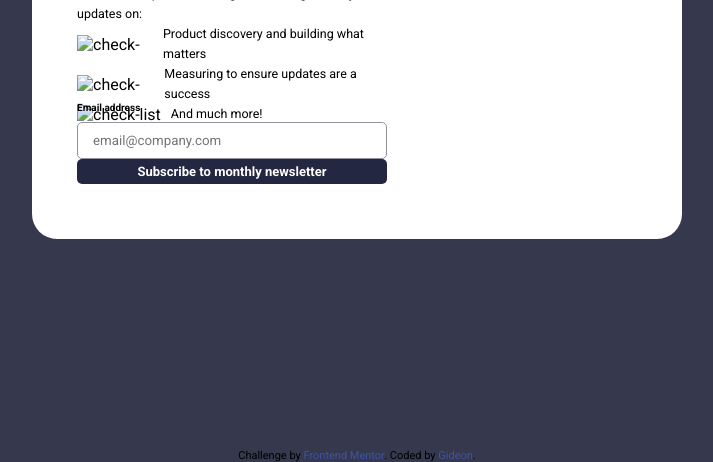
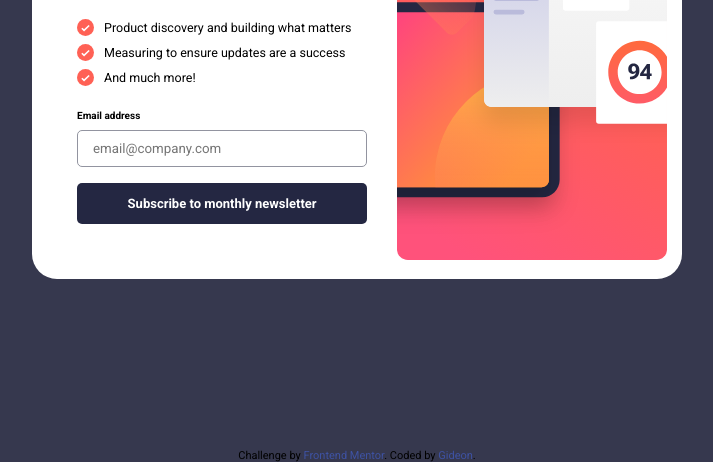
Before and after one commit to GiDDeRo/Newsletter-Sign-Up-Card, a plain HTML site: page index.html in a window 1280 px wide. Shown: the part 338-800 px from the top of the page, without its empty margins (283-996 px from the left). Drawn offline with Linux system fonts and the light colour scheme.

Commit message:
Update index.html

```diff
--- a/index.html
+++ b/index.html
@@ -3,7 +3,7 @@
 <head>
   <meta charset="UTF-8">
   <meta name="viewport" content="width=device-width, initial-scale=1.0">
-  <link rel="icon" type="image/png" sizes="32x32" href="./assets/images/favicon-32x32.png">
+  <link rel="icon" type="image/png" sizes="32x32" href="favicon-32x32.png">
   <link rel="preconnect" href="https://fonts.googleapis.com">
   <link rel="preconnect" href="https://fonts.gstatic.com" crossorigin>
   <link href="https://fonts.googleapis.com/css2?family=Hanken+Grotesk:wght@200;300;400;500;600;700;800&family=Lato:wght@300;400;700&family=Roboto:wght@300;400;500;700;900&display=swap" rel="stylesheet">
@@ -16,7 +16,7 @@
 
   <div class="card-1">
     <div class="container-image1">
-      <img src="assets/images/illustration-sign-up-mobile.svg" alt="image" id="img-mobile">
+      <img src="illustration-sign-up-mobile.svg" alt="image" id="img-mobile">
     </div>
     <div class="container-text">
       <h2>Stay updated!</h2>
@@ -24,9 +24,9 @@
       <p>Join 60,000+ product managers receiving monthly updates on:</p>
 
       <div class="list">
-        <span><img src="assets/images/icon-list.svg" alt="check-list"><p>Product discovery and building what matters</p></span>
-        <span><img src="assets/images/icon-list.svg" alt="check-list"><p>Measuring to ensure updates are a success</p></span>
-        <span><img src="assets/images/icon-list.svg" alt="check-list"><p>And much more!</p></span>
+        <span><img src="icon-list.svg" alt="check-list"><p>Product discovery and building what matters</p></span>
+        <span><img src="icon-list.svg" alt="check-list"><p>Measuring to ensure updates are a success</p></span>
+        <span><img src="icon-list.svg" alt="check-list"><p>And much more!</p></span>
       </div>
 
       <div class="mail-input">
@@ -39,7 +39,7 @@
     </div>
 
     <div class="container-image2">
-        <img src="assets/images/illustration-sign-up-desktop.svg" alt="image" id="img-desktop">
+        <img src="illustration-sign-up-desktop.svg" alt="image" id="img-desktop">
     </div>
   </div>
 
@@ -49,7 +49,7 @@
 
   <div class="card-2">
     <div>
-      <img src="assets/images/icon-success.svg" alt="check-mark">
+      <img src="icon-success.svg" alt="check-mark">
     </div>
     <h2>Thanks for subscribing!</h2>
     <span id="confirm">
```
